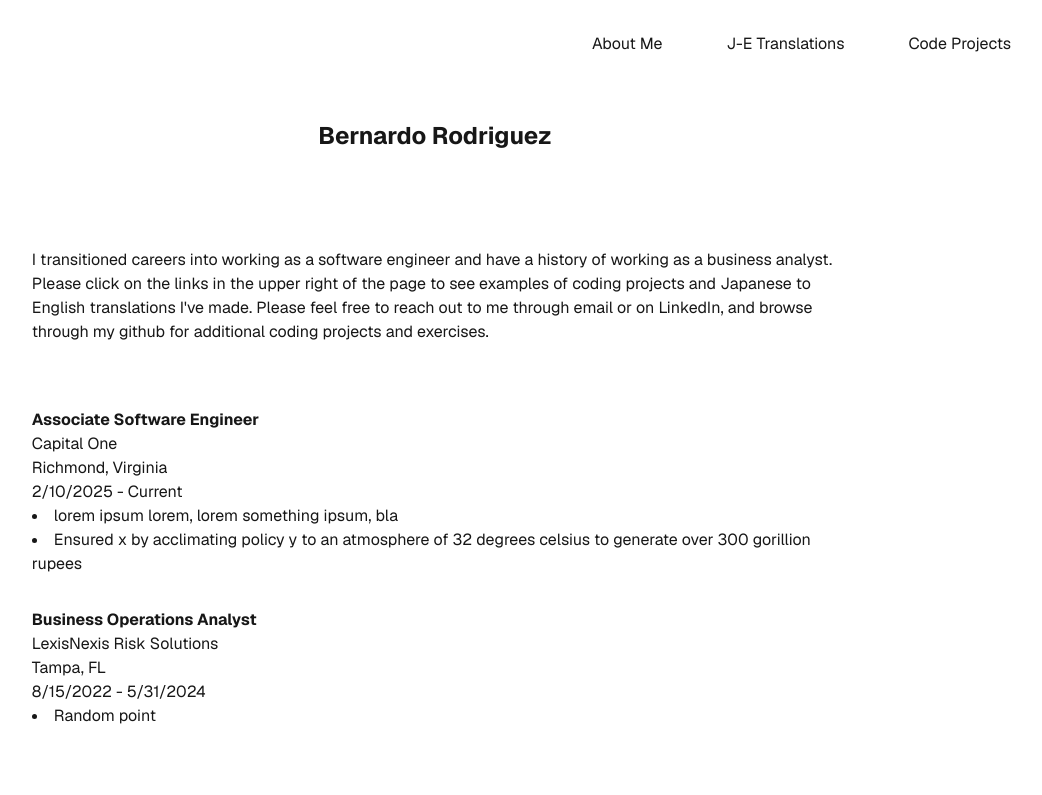
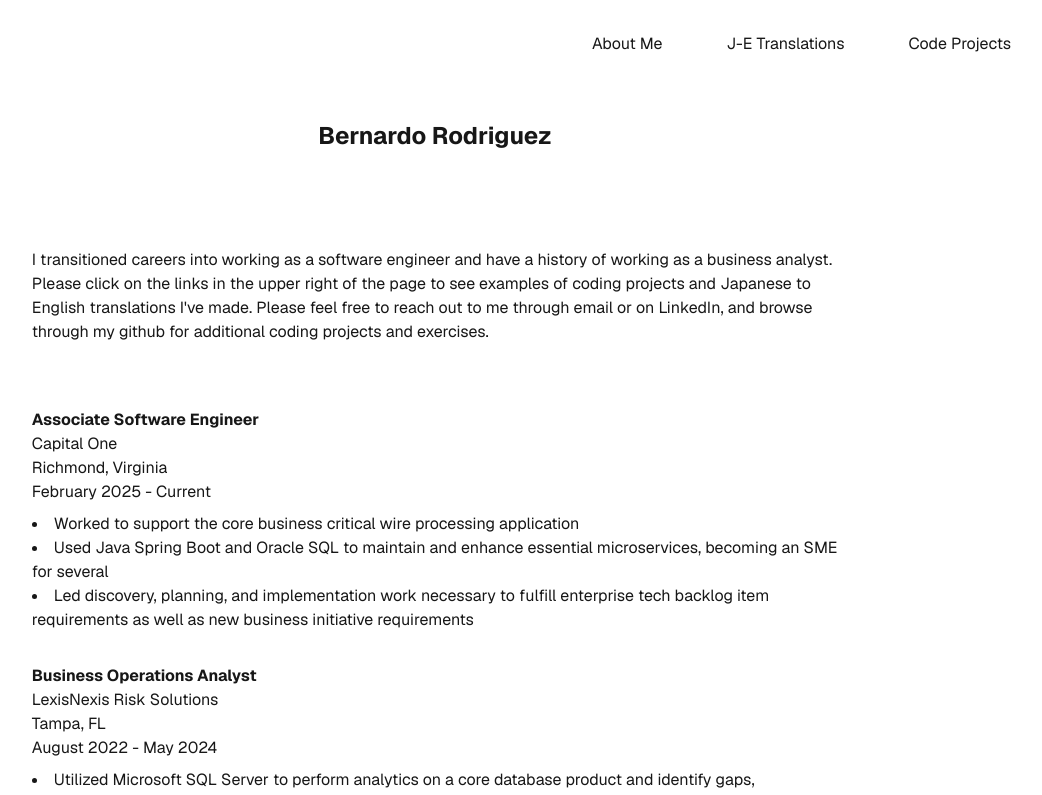
Before and after one commit to Nardo96/personal-website, a Next.js app: page /about in a window 1280 px wide. Shown: the top 795 px of the page, without its empty margins (205-1247 px from the left). Built offline with nearby package versions, Linux system fonts and the light colour scheme.

Commit message:
Complete job section

```diff
--- a/src/app/components/block.tsx
+++ b/src/app/components/block.tsx
@@ -41,9 +41,12 @@
 
     }
     else if (type == "Git Repo") {
-        return <div className = {pageStyling + " " + "mb-4"}>{line[1]}</div>
+        return <div className={pageStyling + " " + "mb-4"}>{line[1]}</div>
+    }
+    else if (type == "Date Range") {
+        return <div className="mb-2">{line[1]}</div>
     }
     else {
-        return <div className = "min-h-6">{line[1]}</div>
+        return <div className="min-h-6">{line[1]}</div>
     }
 }
```
Also changed, not shown: src/resources/about/example.txt.
